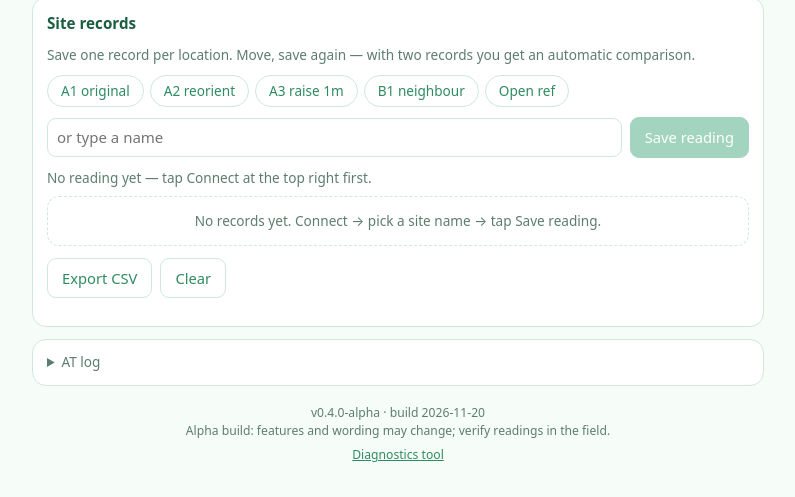
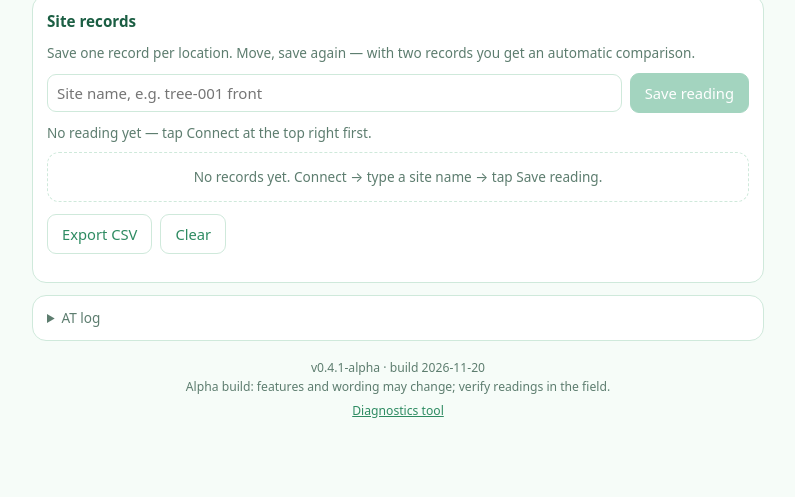
Before and after one commit to Mxy-qm/3-webusb, a plain HTML site: page index.html in a window 1280 px wide. Shown: the part 326-823 px from the top of the page, without its empty margins (242-1037 px from the left). After the commit the page ends 800 px from the top, so only its background shows below. Drawn offline with Linux system fonts and the light colour scheme.

Commit message:
Simplify records: free-text site name only, drop advice text and preset chips (v0.4.1-alpha)

```diff
--- a/index.html
+++ b/index.html
@@ -66,7 +66,6 @@
   .signal .lvl { font-size: 1.05rem; font-weight: 700; margin-top: 6px; }
   .signal .big { font-size: 1.9rem; font-weight: 700; margin-top: 12px; }
   .signal .unit { font-size: .85rem; color: var(--muted); font-weight: 400; }
-  .advice { margin-top: 10px; font-size: .93rem; color: var(--g900); }
   .meta { margin-top: 8px; font-size: .82rem; color: var(--muted); }
 
   table { border-collapse: collapse; width: 100%; font-size: .88rem; }
@@ -92,10 +91,6 @@
   footer a { color: var(--g700); }
 
   /* 点位记录 */
-  .chips { display: flex; gap: 6px; flex-wrap: wrap; margin: 10px 0; }
-  .chip { border: 1px solid var(--line); background: #fff; color: var(--g700); border-radius: 999px;
-          padding: 7px 13px; font-size: .85rem; cursor: pointer; line-height: 1.2; }
-  .chip.active { background: var(--g600); color: #fff; border-color: var(--g600); }
   .rec { display: flex; align-items: center; gap: 10px; padding: 9px 0; border-bottom: 1px solid var(--line); font-size: .88rem; }
   .rec:last-child { border-bottom: none; }
   .rec .lbl { font-weight: 600; flex: 1; min-width: 0; overflow: hidden; text-overflow: ellipsis; white-space: nowrap; }
@@ -147,7 +142,7 @@
     <div class="num" id="gradeNum">–</div>
     <div class="lvl" id="gradeLvl" data-i18n="noData">等待连接</div>
     <div class="big"><span id="rsrpVal">--</span> <span class="unit">dBm</span></div>
-    <div class="advice" id="advice"></div>
+
     <div class="meta" id="simpleMeta"></div>
   </div>
 </section>
@@ -180,7 +175,6 @@
   <h2 data-i18n="recordsTitle">现场点位记录</h2>
   <div class="muted" data-i18n="recordsHelp">每测一个位置就存一条。换位置再存一条，存满两条就能自动对比。</div>
 
-  <div class="chips" id="pointChips"></div>
 
   <div class="row" style="margin:10px 0">
     <input type="text" id="pointLabel" placeholder="或自己输入点位名" data-i18n-placeholder="pointPlaceholder">
@@ -891,7 +885,7 @@ exports.serial = new Serial();
 })();
 
 /* ================= 版本 ================= */
-const APP_VERSION = "0.4.0-alpha";
+const APP_VERSION = "0.4.1-alpha";
 const APP_BUILD = "2026-11-20";
 
 /* ================= i18n ================= */
@@ -913,11 +907,11 @@ const I18N = {
   autoPoll: { zh: "自动刷新（5 秒）", en: "Auto refresh (5 s)" },
   recordsTitle: { zh: "现场点位记录", en: "Site records" },
   recordsHelp: { zh: "每测一个位置存一条；换位置再存一条，存满两条就能自动对比。", en: "Save one record per location. Move, save again — with two records you get an automatic comparison." },
-  pointPlaceholder: { zh: "或自己输入点位名", en: "or type a name" },
+  pointPlaceholder: { zh: "点位名称，如 树-001 正面", en: "Site name, e.g. tree-001 front" },
   save: { zh: "保存当前读数", en: "Save reading" },
-  saveHintReady: { zh: "读数已就绪：选一个点位名，然后点保存。", en: "Reading ready — pick a site name, then save." },
+  saveHintReady: { zh: "读数已就绪：填好点位名后点保存。", en: "Reading ready — type a site name, then save." },
   saveHintNoConn: { zh: "还没有读数：先点右上角 Connect 连接设备。", en: "No reading yet — tap Connect at the top right first." },
-  emptyHint: { zh: "还没有记录。连接设备 → 选点位名 → 点「保存当前读数」。", en: "No records yet. Connect → pick a site name → tap Save reading." },
+  emptyHint: { zh: "还没有记录。连接设备 → 填点位名 → 点「保存当前读数」。", en: "No records yet. Connect → type a site name → tap Save reading." },
   cmpTitle: { zh: "两点位对比", en: "Compare two sites" },
   cmpPick: { zh: "选择要对比的两个点位", en: "Choose two sites" },
   cmpHigher: { zh: "高", en: "higher by" },
@@ -937,12 +931,7 @@ const I18N = {
   lvl4: { zh: "覆盖一般", en: "Marginal coverage" },
   lvl5: { zh: "覆盖差", en: "Poor coverage" },
   lvl6: { zh: "覆盖较差", en: "Very poor coverage" },
-  adv1: { zh: "信号很好，可以正常安装。", en: "Signal is strong; installation is fine." },
-  adv2: { zh: "信号良好，可以正常安装。", en: "Signal is good; installation is fine." },
-  adv3: { zh: "信号够用，室内外都能连接。", en: "Signal is fair; connects indoors and outdoors." },
-  adv4: { zh: "信号一般，室内连接成功率低，建议靠近窗口或抬高天线。", en: "Marginal signal. Indoor success rate is low; move closer to a window or raise the antenna." },
-  adv5: { zh: "信号差，室内难以连接，建议换朝向、抬高 1 米或移出遮挡。", en: "Poor signal. Indoor connection is difficult; change orientation, raise by 1 m, or move clear of obstructions." },
-  adv6: { zh: "信号较差，业务基本无法连接，建议更换点位。", en: "Very poor signal. Service is unlikely to work; choose another location." },
+
   noSignal: { zh: "无信号（CSQ 99）", en: "No signal (CSQ 99)" },
   updated: { zh: "更新于", en: "Updated" },
   noRecords: { zh: "还没有记录。连接后填好点位标签再点保存。", en: "No records yet. Connect, enter a site label, then save." },
@@ -991,7 +980,6 @@ function applyI18n() {
   $("langSel").value = lang;
   renderConnState();
   renderAll();
-  renderChips();
 }
 
 /* ================= 状态 ================= */
@@ -1268,7 +1256,7 @@ function renderAll() {
   $("gradeNum").textContent = g ? String(g) : "–";
   $("gradeLvl").textContent = g ? t("lvl" + g) : t("noData");
   $("rsrpVal").textContent = fmt(r.rsrp, 1);
-  $("advice").textContent = g ? t("adv" + g) : "";
+
   const csqTxt = r.csq === null || r.csq === undefined ? "" : (r.csq === 99 ? t("noSignal") : "CSQ " + r.csq);
   $("simpleMeta").textContent = [csqTxt, r.band ? "B" + r.band : "", r.at ? t("updated") + " " + new Date(r.at).toTimeString().slice(0, 8) : ""]
     .filter(Boolean).join(" · ");
@@ -1288,34 +1276,6 @@ function renderAll() {
   renderRecords();
 }
 
-const PRESETS = [
-  { id: "a1", zh: "A1 原位", en: "A1 original" },
-  { id: "a2", zh: "A2 换朝向", en: "A2 reorient" },
-  { id: "a3", zh: "A3 抬高1m", en: "A3 raise 1m" },
-  { id: "b1", zh: "B1 邻树", en: "B1 neighbour" },
-  { id: "open", zh: "开阔参照", en: "Open ref" }
-];
-
-function presetLabel(p) { return lang === "zh" ? p.zh : p.en; }
-
-function renderChips() {
-  const box = $("pointChips");
-  box.innerHTML = PRESETS.map((p) => `<button class="chip" data-chip="${p.id}">${presetLabel(p)}</button>`).join("");
-  box.querySelectorAll("[data-chip]").forEach((b) => b.addEventListener("click", () => {
-    const p = PRESETS.find((x) => x.id === b.dataset.chip);
-    $("pointLabel").value = presetLabel(p);
-    syncChipActive();
-  }));
-  syncChipActive();
-}
-
-function syncChipActive() {
-  const cur = $("pointLabel").value.trim();
-  document.querySelectorAll("#pointChips .chip").forEach((b) => {
-    const p = PRESETS.find((x) => x.id === b.dataset.chip);
-    b.classList.toggle("active", !!p && presetLabel(p) === cur);
-  });
-}
 
 function updateSaveState() {
   const ready = !!state.reading;
@@ -1453,7 +1413,7 @@ $("btnRefresh").addEventListener("click", refresh);
 $("btnCopyLog").addEventListener("click", copyLog);
 $("btnClearLog").addEventListener("click", () => { $("log").textContent = ""; });
 $("btnSave").addEventListener("click", saveRecord);
-$("pointLabel").addEventListener("input", syncChipActive);
+
 $("btnExport").addEventListener("click", exportCsv);
 $("btnClear").addEventListener("click", () => {
   if (!state.records.length) return;
```
Also changed, not shown: CHANGELOG.md.
